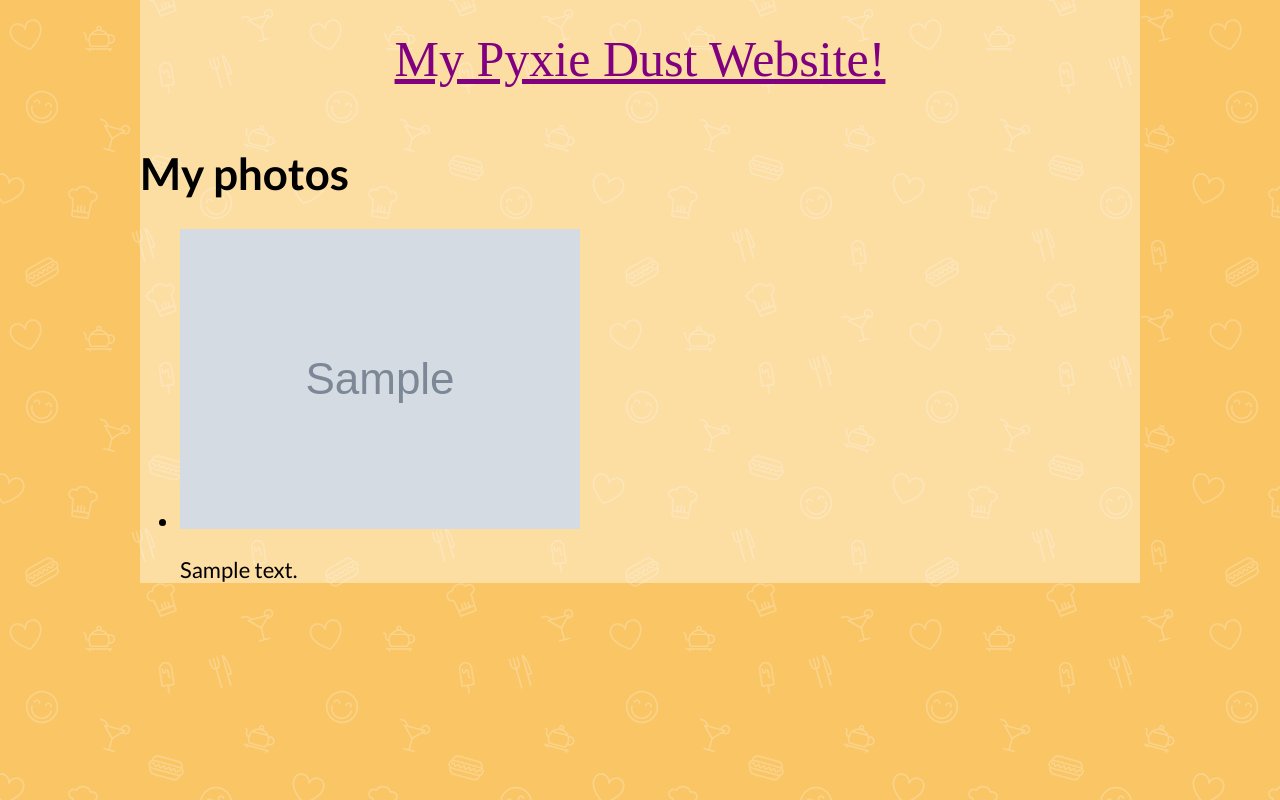
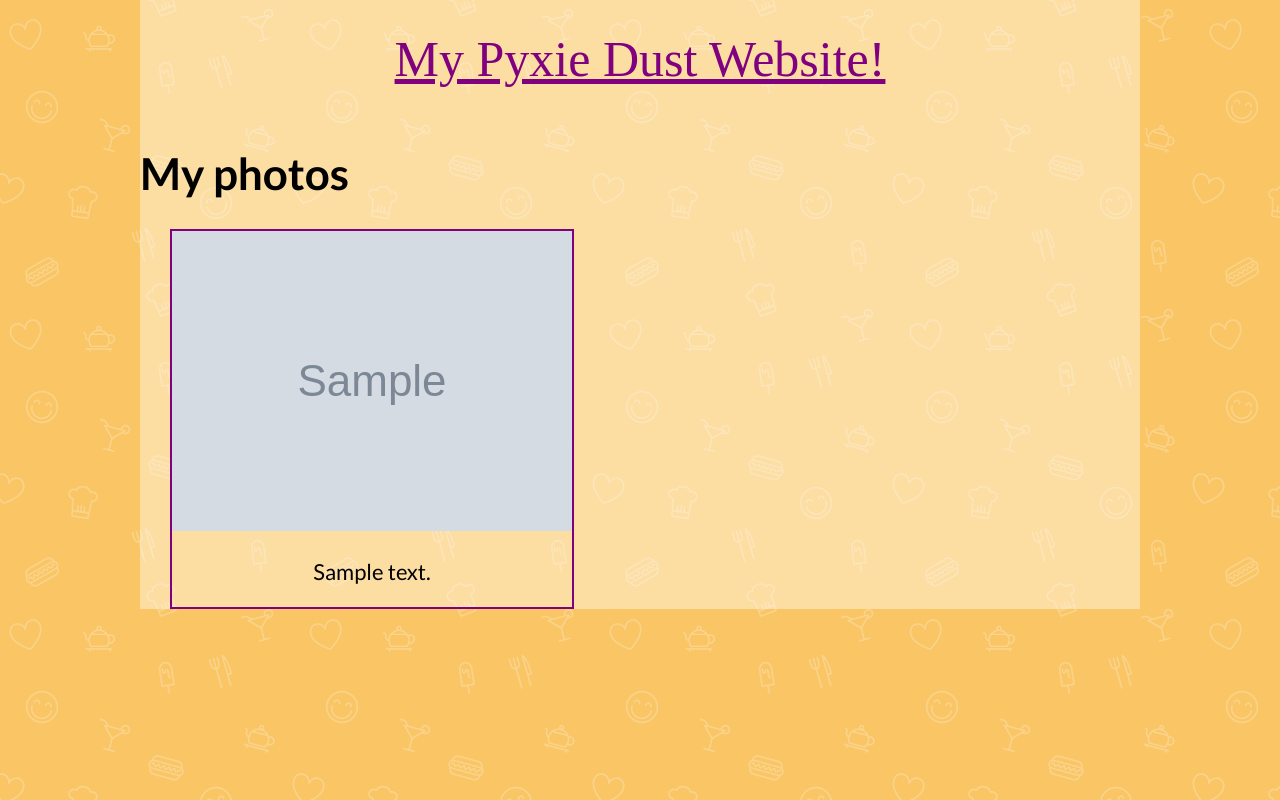
Before and after one commit to pyxiedustproject/pyxiedust, a Django app: template templates/photos/gallery.html in a window 1280 px wide. Run offline with Django 3.2, Linux system fonts and the light colour scheme; the template is opened without the code that fills it: most values are stand-ins (such as "Sample title", 1, 10 or a date in 2020); grey boxes marked "Sample" are stand-in pictures; some web fonts are replaced.

Commit message:
Updated gallery style.

```diff
--- a/static/style.css
+++ b/static/style.css
@@ -2,8 +2,8 @@
 
 html, body {
     margin: 0;
-    width: 100%; /* This will make the website stretch to fill the whole browser window */
-    height: 100%; /* This will make the website stretch to fill the whole browser window */
+    width: 100%; /* This will make the website stretch to fill the whole browser window horizontally */
+    height: 100%; /* This will make the website stretch to fill the whole browser window vertically */
 }
 
 body {
@@ -41,10 +41,27 @@ section {
     font-family: 'Crafty Girls';
 }
 
-a, a:hover {
+a,
+a:hover { /* :hover means when the mouse goes over the element */
     color: purple;
 }
 
 hr {
     border-color: purple;
 }
+
+.gallery {
+    padding-left: 0;
+}
+.gallery li {
+    list-style: none;
+    border-width: 2px;
+    border-color: purple;
+    border-style: solid;
+    display: inline-block; /* The pictures follow each other horizontally instead of vertically */
+    margin-left: 30px;
+    margin-right: 30px;
+}
+.gallery .description {
+    text-align: center;
+}
--- a/templates/home.html
+++ b/templates/home.html
@@ -24,6 +24,7 @@
         <li><a href="{% url 'post_list' %}">Read my blog</a></li>
         <li><a href="{% url 'task_list_todo' %}">See my to do list</a></li>
         <li><a href="{% url 'food_top5' %}">My favourite food</a></li>
+        <li><a href="{% url 'gallery' %}">My photos</a></li>
     </ul>
 
 </section>
```
